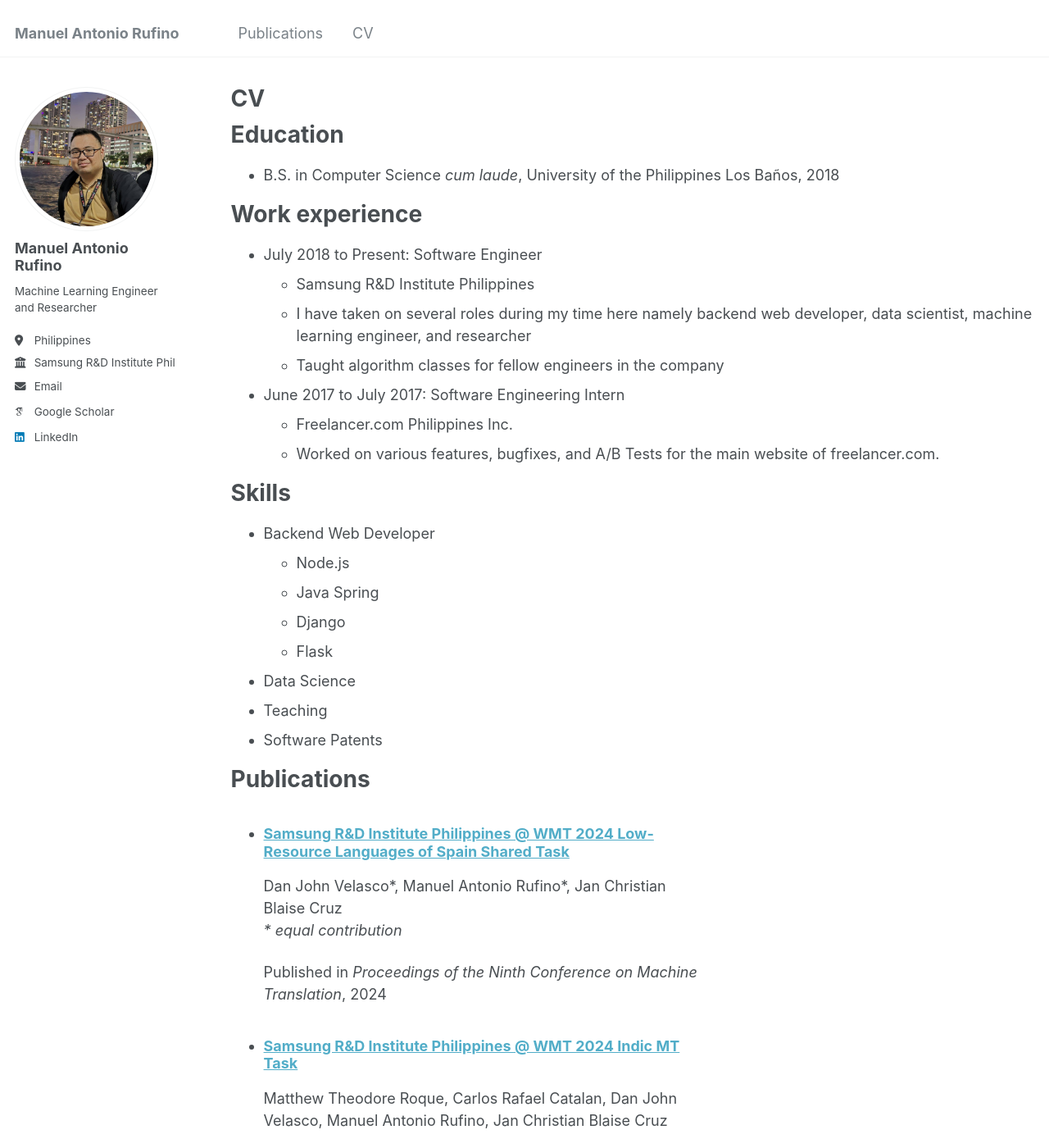
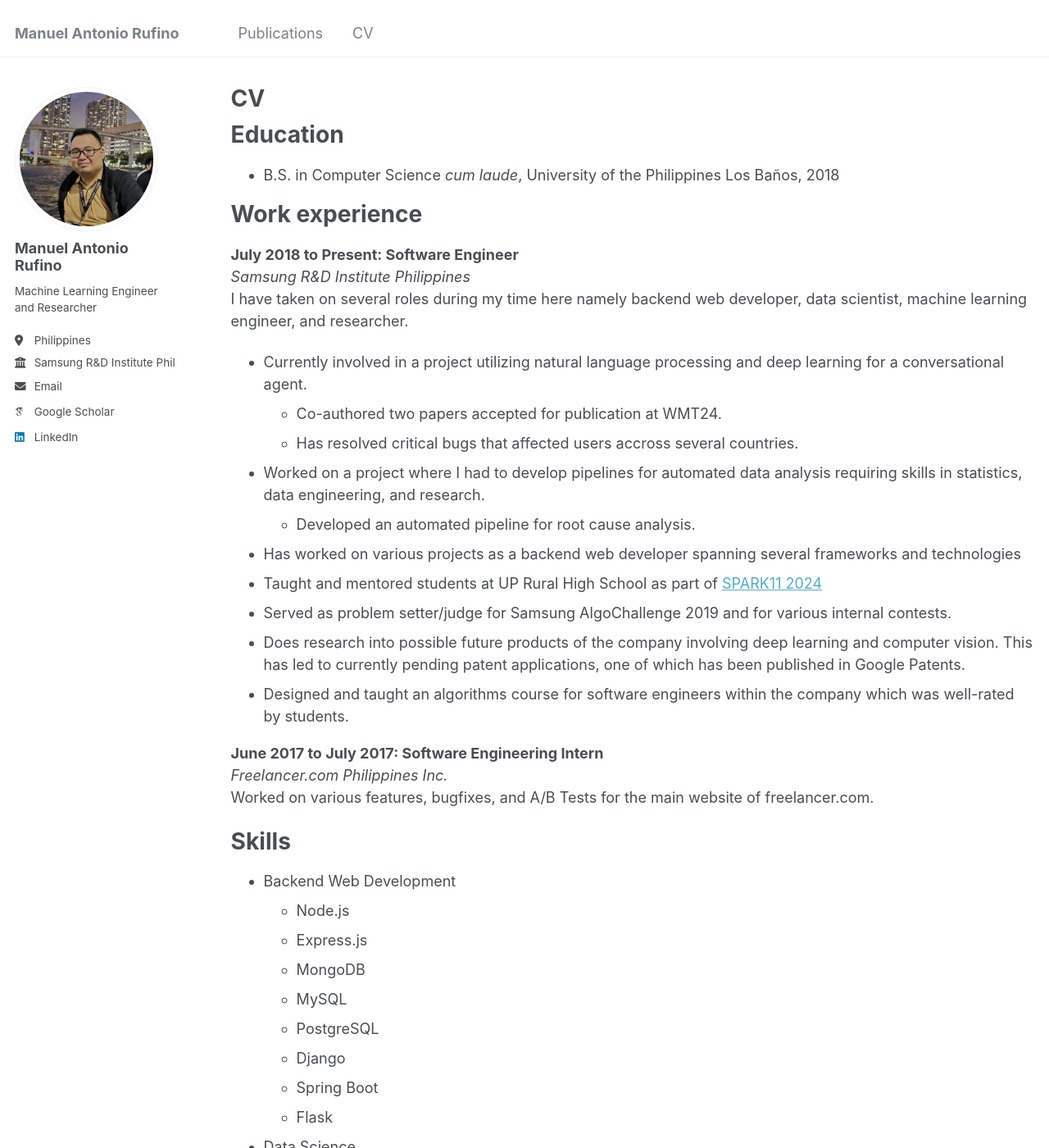
Before and after one commit to antonrufino/antonrufino.github.io, a Jekyll site: the page built from _pages/cv.md, in a window 1280 px wide and 1400 px high. Shown: the whole window at 82% size. Built offline with Jekyll 4.4.1, drawn with Linux system fonts in a browser that asks for light colours; some web fonts are replaced.

```diff
--- a/_pages/cv.md
+++ b/_pages/cv.md
@@ -15,24 +15,38 @@ Education
 
 Work experience
 ======
-* July 2018 to Present: Software Engineer
-  * Samsung R&D Institute Philippines
-  * I have taken on several roles during my time here namely backend web developer, data scientist, machine learning engineer, and researcher
-  * Taught algorithm classes for fellow engineers in the company
+**July 2018 to Present: Software Engineer**\
+*Samsung R&D Institute Philippines*\
+I have taken on several roles during my time here namely backend web developer, data scientist, machine learning engineer, and researcher.
+* Currently involved in a project utilizing natural language processing and deep learning for a conversational agent.
+  * Co-authored two papers accepted for publication at WMT24.
+  * Has resolved critical bugs that affected users accross several countries.
+* Worked on a project where I had to develop pipelines for automated data analysis requiring skills in statistics, data engineering, and research.
+  * Developed an automated pipeline for root cause analysis.
+* Has worked on various projects as a backend web developer spanning several frameworks and technologies
+* Taught and mentored students at UP Rural High School as part of [SPARK11 2024](https://research.samsung.com/news/-UPRHS-Continuing-the-Spark)
+* Served as problem setter/judge for Samsung AlgoChallenge 2019 and for various internal contests.
+* Does research into possible future products of the company involving deep learning and computer vision. This has led to currently pending patent applications, one of which has been published in Google Patents.
+* Designed and taught an algorithms course for software engineers within the company which was well-rated by students.
 
-* June 2017 to July 2017: Software Engineering Intern
-  * Freelancer.com Philippines Inc.
-  * Worked on various features, bugfixes, and A/B Tests for the main website of freelancer.com.
+**June 2017 to July 2017: Software Engineering Intern**\
+*Freelancer.com Philippines Inc.*\
+Worked on various features, bugfixes, and A/B Tests for the main website of freelancer.com.
 
 Skills
 ======
-* Backend Web Developer
+* Backend Web Development
   * Node.js
-  * Java Spring
+  * Express.js
+  * MongoDB
+  * MySQL
+  * PostgreSQL
   * Django
+  * Spring Boot
   * Flask
 * Data Science
 * Teaching
+* Research
 * Software Patents
 
 Publications
```
Also changed, not shown: _pages/about.md (+2 -5 lines).
